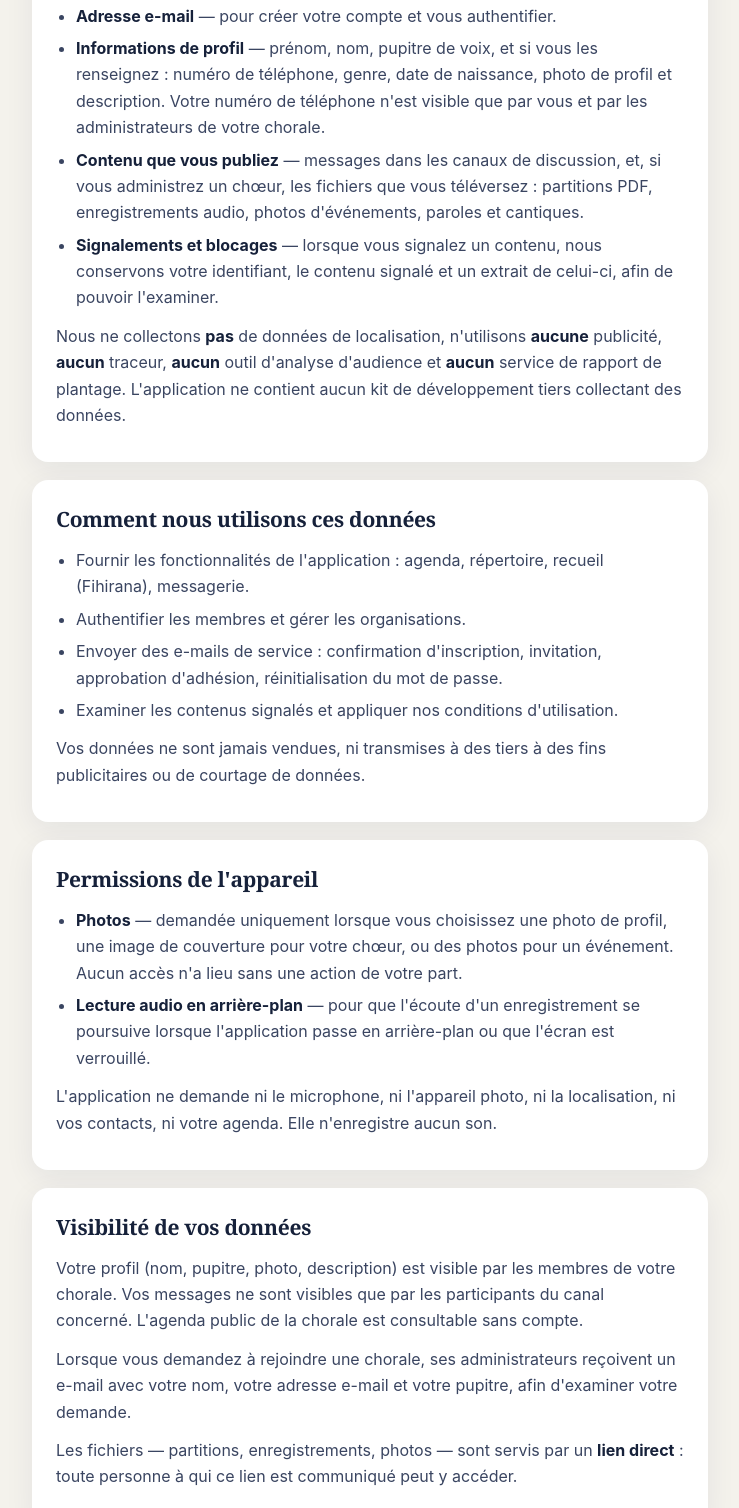
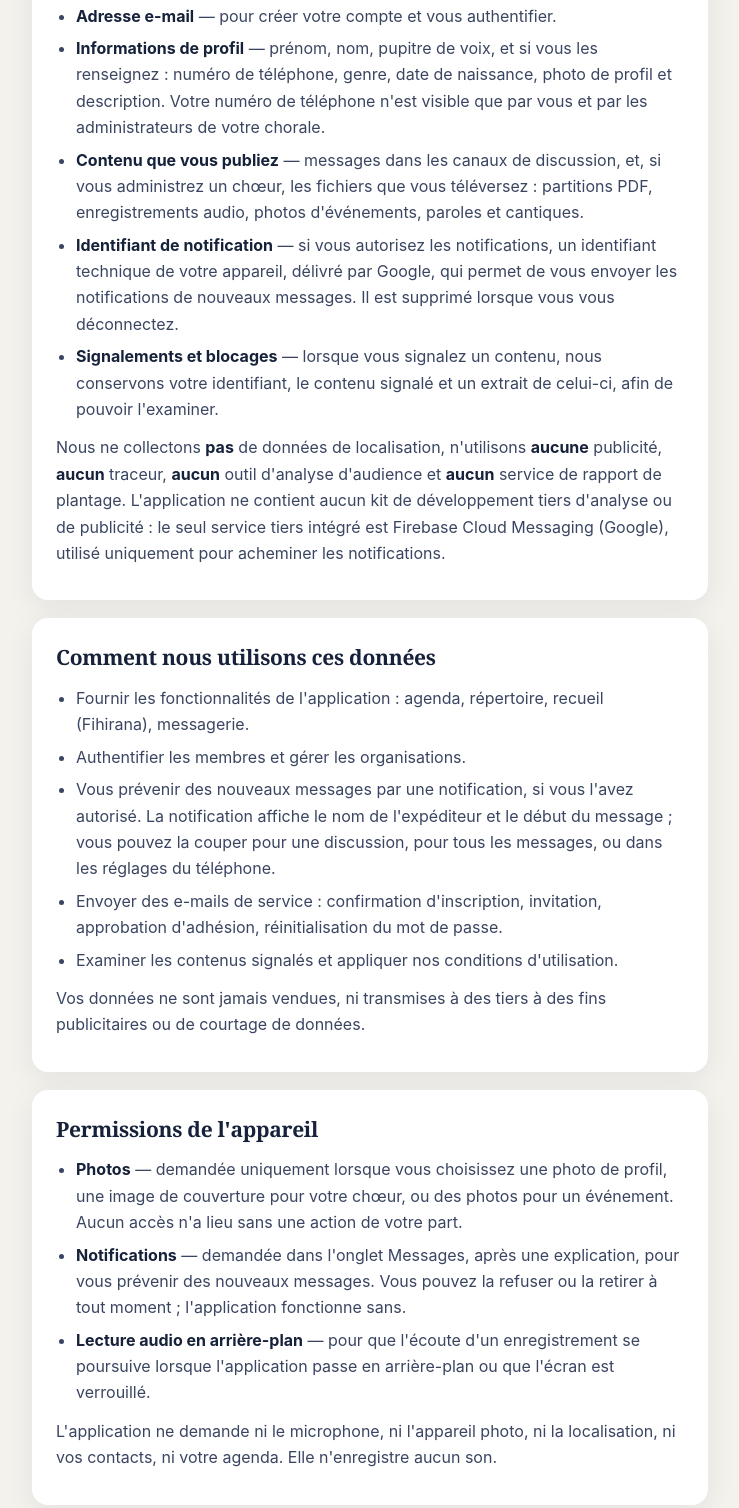
Before and after one commit to afdevs/vlm-legal, a plain HTML site: page confidentialite.html in a window 1280 px wide. Shown: the part 504-2012 px from the top of the page, without its empty margins (270-1009 px from the left). Drawn offline with Linux system fonts and the light colour scheme.

Commit message:
Politique de confidentialité : notifications de nouveaux messages (Expo Push, Firebase Cloud Messaging)

```diff
--- a/confidentialite.html
+++ b/confidentialite.html
@@ -11,7 +11,7 @@
 <header><div class="wrap">
   <p class="kicker">VLM · Vokovokomanga Loterana Malagasy</p>
   <h1>Politique de confidentialité</h1>
-  <p class="updated">Dernière mise à jour : 6 novembre 2026</p>
+  <p class="updated">Dernière mise à jour : 10 novembre 2026</p>
 </div></header>
 
 <main>
@@ -28,9 +28,10 @@
     <li><strong>Adresse e-mail</strong> — pour créer votre compte et vous authentifier.</li>
     <li><strong>Informations de profil</strong> — prénom, nom, pupitre de voix, et si vous les renseignez : numéro de téléphone, genre, date de naissance, photo de profil et description. Votre numéro de téléphone n'est visible que par vous et par les administrateurs de votre chorale.</li>
     <li><strong>Contenu que vous publiez</strong> — messages dans les canaux de discussion, et, si vous administrez un chœur, les fichiers que vous téléversez : partitions PDF, enregistrements audio, photos d'événements, paroles et cantiques.</li>
+    <li><strong>Identifiant de notification</strong> — si vous autorisez les notifications, un identifiant technique de votre appareil, délivré par Google, qui permet de vous envoyer les notifications de nouveaux messages. Il est supprimé lorsque vous vous déconnectez.</li>
     <li><strong>Signalements et blocages</strong> — lorsque vous signalez un contenu, nous conservons votre identifiant, le contenu signalé et un extrait de celui-ci, afin de pouvoir l'examiner.</li>
   </ul>
-  <p>Nous ne collectons <strong>pas</strong> de données de localisation, n'utilisons <strong>aucune</strong> publicité, <strong>aucun</strong> traceur, <strong>aucun</strong> outil d'analyse d'audience et <strong>aucun</strong> service de rapport de plantage. L'application ne contient aucun kit de développement tiers collectant des données.</p>
+  <p>Nous ne collectons <strong>pas</strong> de données de localisation, n'utilisons <strong>aucune</strong> publicité, <strong>aucun</strong> traceur, <strong>aucun</strong> outil d'analyse d'audience et <strong>aucun</strong> service de rapport de plantage. L'application ne contient aucun kit de développement tiers d'analyse ou de publicité : le seul service tiers intégré est Firebase Cloud Messaging (Google), utilisé uniquement pour acheminer les notifications.</p>
 </section>
 
 <section>
@@ -38,6 +39,7 @@
   <ul>
     <li>Fournir les fonctionnalités de l'application : agenda, répertoire, recueil (Fihirana), messagerie.</li>
     <li>Authentifier les membres et gérer les organisations.</li>
+    <li>Vous prévenir des nouveaux messages par une notification, si vous l'avez autorisé. La notification affiche le nom de l'expéditeur et le début du message ; vous pouvez la couper pour une discussion, pour tous les messages, ou dans les réglages du téléphone.</li>
     <li>Envoyer des e-mails de service : confirmation d'inscription, invitation, approbation d'adhésion, réinitialisation du mot de passe.</li>
     <li>Examiner les contenus signalés et appliquer nos conditions d'utilisation.</li>
   </ul>
@@ -48,6 +50,7 @@
   <h2>Permissions de l'appareil</h2>
   <ul>
     <li><strong>Photos</strong> — demandée uniquement lorsque vous choisissez une photo de profil, une image de couverture pour votre chœur, ou des photos pour un événement. Aucun accès n'a lieu sans une action de votre part.</li>
+    <li><strong>Notifications</strong> — demandée dans l'onglet Messages, après une explication, pour vous prévenir des nouveaux messages. Vous pouvez la refuser ou la retirer à tout moment ; l'application fonctionne sans.</li>
     <li><strong>Lecture audio en arrière-plan</strong> — pour que l'écoute d'un enregistrement se poursuive lorsque l'application passe en arrière-plan ou que l'écran est verrouillé.</li>
   </ul>
   <p>L'application ne demande ni le microphone, ni l'appareil photo, ni la localisation, ni vos contacts, ni votre agenda. Elle n'enregistre aucun son.</p>
@@ -67,7 +70,8 @@
     <tr><td>Supabase (auto-hébergé)</td><td>Base de données, authentification, messagerie temps réel et fonctions serveur, sur un serveur dédié situé en Europe.</td></tr>
     <tr><td>Cloudflare R2</td><td>Stockage des fichiers : partitions PDF, enregistrements audio, photos.</td></tr>
     <tr><td>Resend</td><td>E-mails de service (invitations, approbations, signalements) et d'authentification (code de confirmation, réinitialisation du mot de passe).</td></tr>
-    <tr><td>Expo (EAS Update)</td><td>Distribution des mises à jour de l'application.</td></tr>
+    <tr><td>Expo</td><td>Distribution des mises à jour de l'application (EAS Update) et acheminement des notifications de nouveaux messages (Expo Push).</td></tr>
+    <tr><td>Google (Firebase Cloud Messaging)</td><td>Remise des notifications sur Android : identifiant de notification, nom de l'expéditeur et début du message.</td></tr>
   </table>
   <p>Les communications sont chiffrées en transit (HTTPS).</p>
 </section>
```
